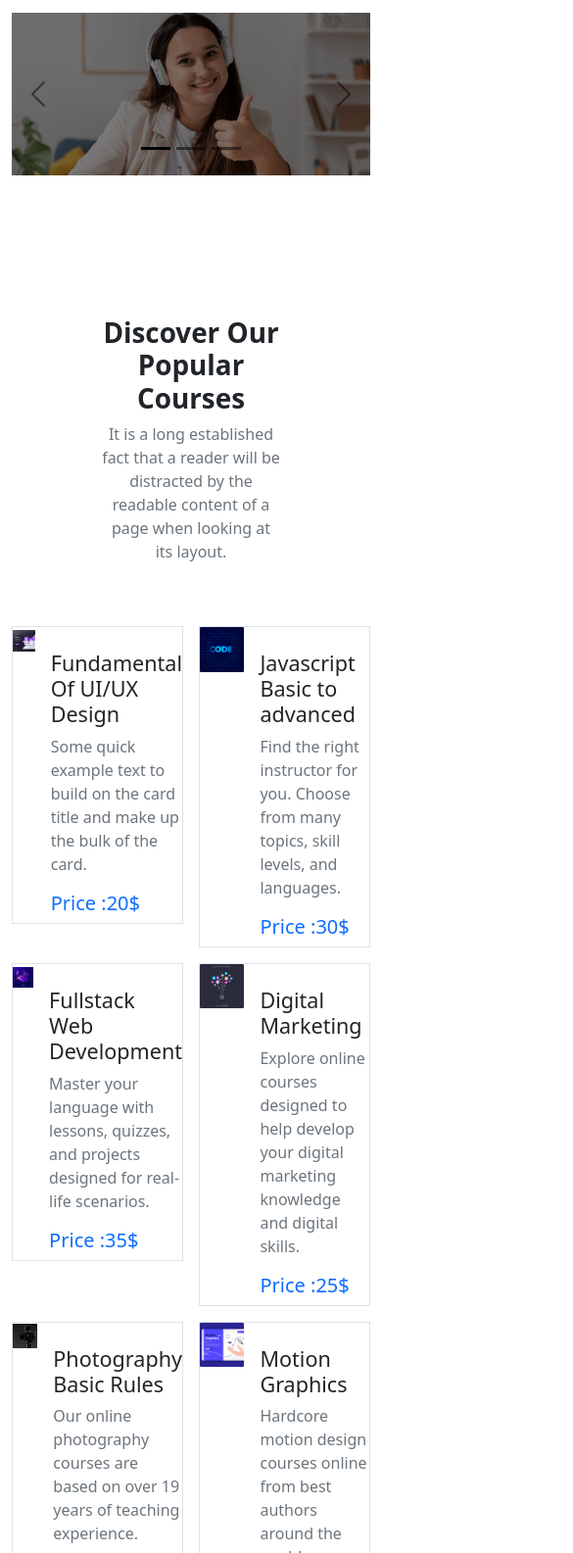
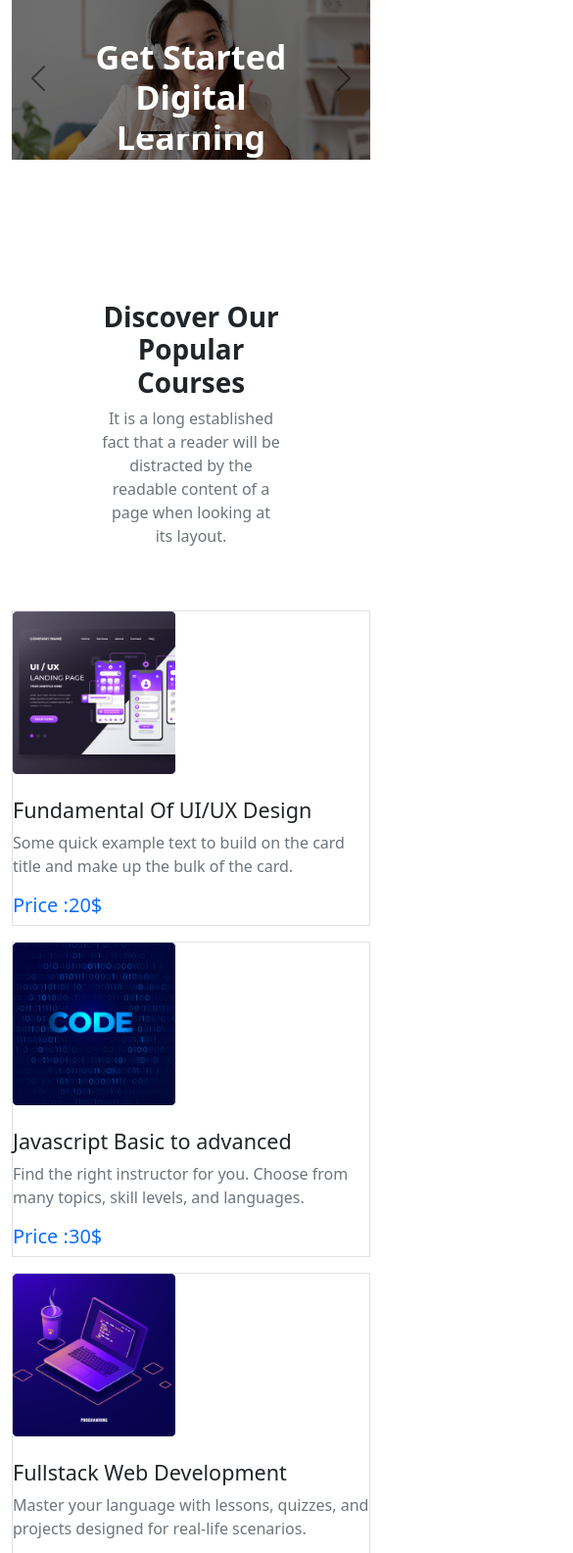
Before and after one commit to mostafej/global-tech, a plain HTML site: page index.html in a window 390 px wide. Shown: the part 64-1649 px from the top of the page at 98% size, 585 px wide, since content can reach past the window. Drawn offline with nearby package versions, Linux system fonts and the light colour scheme.

Commit message:
responsive-hoina

```diff
--- a/index.html
+++ b/index.html
@@ -15,13 +15,11 @@
 <body>
     <header>
         <!-- navigation bar start -->
-        <nav class="container navbar navbar-expand-lg mb-3">
+        <nav class="container navbar navbar-expand-lg ">
             <div class="container-fluid">
               <a class="navbar-brand fs-3 fw-bold" href="#">Global Tech</a>
               <button class="navbar-toggler" type="button" data-bs-toggle="collapse" data-bs-target="#navbarSupportedContent" aria-controls="navbarSupportedContent" aria-expanded="false" aria-label="Toggle navigation">
-                <span></span>
-                <span></span>
-                <span></span>
+                <span class="navbar-toggler-icon"></span>
               </button>
               <div class="collapse navbar-collapse" id="navbarSupportedContent">
                 <ul class="navbar-nav ms-auto mb-2 mb-lg-0 ">
@@ -63,7 +61,7 @@
                 <div class="carousel-inner">
                   <div class="carousel-item active" data-bs-interval="10000">
                     <img src="images/cover/cover-1.jpg" class="d-block w-100 img-fluid" alt="...">
-                    <div class="carousel-caption d-none d-md-block">
+                    <div class="carousel-caption h-75">
                         <h5 class="display-4 text-white fw-bolder">Get Started Digital <br> Learning</h5>
                       <p class="mb-3 text-white w-75 mx-auto">A learning method based on the use of new digital tools to enable learners to learn in a different way.</p>
                       <button class="btn btn-primary" type="submit">Get Started</button>
@@ -71,7 +69,7 @@
                   </div>
                   <div class="carousel-item" data-bs-interval="2000">
                     <img src="images/cover/cover-2.jpg" class="d-block w-100 img-fluid" alt="...">
-                    <div class="carousel-caption d-none d-md-block">
+                    <div class="carousel-caption h-75">
                         <h5 class="display-4 text-white fw-bolder">You can be a<br> leader</h5>
                         <p class="mb-3 text-white w-75 mx-auto">A learning method based on the use of new digital tools to enable learners to learn in a different way.</p>
                         <button class="btn btn-primary" type="submit">Get Started</button>
@@ -79,7 +77,7 @@
                   </div>
                   <div class="carousel-item">
                     <img src="images/cover/cover-3.jpg" class="d-block w-100 img-fluid" alt="...">
-                    <div class="carousel-caption d-none d-md-block">
+                    <div class="carousel-caption h-75">
                         <h5 class="display-4 text-white fw-bolder">Start learning and be<br> optimistic</h5>
                         <p class="mb-3 text-white w-75 mx-auto">A learning method based on the use of new digital tools to enable learners to learn in a different way.</p>
                         <button class="btn btn-primary" type="submit">Get Started</button>
@@ -108,10 +106,10 @@
             <div class="pt-5" id="courses">
                 <div>
                     <div class="row g-3">
-                      <div class="col-6">
-                        <div class=" border d-flex w-100">
+                      <div class="col-lg-6 col-md-12 col-sm-12 col-12">
+                        <div class=" border d-flex w-100 flex-lg-row flex-md-row flex-sm-column flex-column">
                             <div class="w-50 pe-3">
-                                <img class="w-100" src="images/course/course-1.png" alt="">
+                                <img class="img-fluid w-100" src="images/course/course-1.png" alt="">
                             </div>
                             <div class="w-100">
                                 <h4 class="pt-4">Fundamental Of UI/UX Design</h4>
@@ -120,10 +118,10 @@
                             </div>
                         </div>
                       </div>
-                      <div class="col-6">
-                        <div class=" border d-flex w-100">
+                      <div class="col-lg-6 col-md-12 col-sm-12 col-12 ">
+                        <div class=" border d-flex w-100 flex-lg-row flex-md-row flex-sm-column flex-column">
                             <div class="w-50 pe-3">
-                                <img class="w-100" src="images/course/course-2.png" alt="">
+                                <img class="img-fluid w-100" src="images/course/course-2.png" alt="">
                             </div>
                             <div class="w-100">
                                 <h4 class="pt-4">Javascript Basic to advanced</h4>
@@ -132,10 +130,10 @@
                             </div>
                         </div>
                       </div>
-                      <div class="col-6">
-                        <div class=" border d-flex w-100">
+                      <div class="col-lg-6 col-md-12 col-sm-12 col-12">
+                        <div class=" border d-flex w-100 flex-lg-row flex-md-row flex-sm-column flex-column">
                             <div class="w-50 pe-3">
-                                <img class="w-100" src="images/course/course-3.png" alt="">
+                                <img class="img-fluid w-100" src="images/course/course-3.png" alt="">
                             </div>
                             <div class="w-100">
                                 <h4 class="pt-4">Fullstack Web Development</h4>
@@ -144,10 +142,10 @@
                             </div>
                         </div>
                       </div>
-                      <div class="col-6">
-                        <div class=" border d-flex w-100">
+                      <div class="col-lg-6 col-md-12 col-sm-12 col-12">
+                        <div class=" border d-flex w-100 flex-lg-row flex-md-row flex-sm-column flex-column">
                             <div class="w-50 pe-3">
-                                <img class="w-100" src="images/course/course-4.png" alt="">
+                                <img class="img-fluid w-100" src="images/course/course-4.png" alt="">
                             </div>
                             <div class="w-100">
                                 <h4 class="pt-4">Digital Marketing</h4>
@@ -156,10 +154,10 @@
                             </div>
                         </div>
                       </div>
-                      <div class="col-6">
-                        <div class=" border d-flex w-100">
+                      <div class="col-lg-6 col-md-12 col-sm-12 col-12">
+                        <div class=" border d-flex w-100 flex-lg-row flex-md-row flex-sm-column flex-column">
                             <div class="w-50 pe-3">
-                                <img class="w-100" src="images/course/course-5.png" alt="">
+                                <img class="img-fluid w-100" src="images/course/course-5.png" alt="">
                             </div>
                             <div class="w-100">
                                 <h4 class="pt-4">Photography Basic Rules</h4>
@@ -168,10 +166,10 @@
                             </div>
                         </div>
                       </div>
-                      <div class="col-6">
-                        <div class=" border d-flex w-100">
+                      <div class="col-lg-6 col-md-12 col-sm-12 col-12">
+                        <div class=" border d-flex w-100 flex-lg-row flex-md-row flex-sm-column flex-column">
                             <div class="w-50 pe-3">
-                                <img class="w-100" src="images/course/course-6.png" alt="">
+                                <img class="img-fluid w-100" src="images/course/course-6.png" alt="">
                             </div>
                             <div class="w-100">
                                 <h4 class="pt-4">Motion Graphics</h4>
@@ -189,7 +187,7 @@
         </section>
         <!-- course area end -->
         <!-- modal part start -->
-        <section class="container bg-primary d-flex align-items-center justify-content-center my-5" id="register">
+        <section class="container bg-primary d-flex flex-lg-row flex-md-column flex-sm-column flex-column align-items-center justify-content-center my-5" id="register">
             <div class="w-50 p-5 text-white">
                 <h2 class="pb-4">Ready to join?</h2>
                 <p>It is a long established fact that a reader will be distracted by the
@@ -229,7 +227,7 @@
                 </div>
             </div>
         </section>
-        <!-- modal part start-->
+        <!-- modal part end-->
         <!-- Question part start-->
          <section class="container py-5" id="deal">
             <div class="w-50 mx-auto text-center">
@@ -294,7 +292,7 @@
          </section>
         <!-- Question part end -->
         <!-- company list start -->
-        <section class="container py-5">
+        <section class="container py-5 d-none d-lg-block">
             <div class="w-75 mx-auto text-center pb-3"><h1 class="fw-bolder">Trusted by over 800+ companies</h1></div>
             <div class="mx-auto d-flex pb-5">
                 <div class="me-5"><img src="images/company/company-1.png" alt=""></div>
--- a/styles/style.css
+++ b/styles/style.css
@@ -1,5 +1,5 @@
 .carousel-caption{
-    bottom: 100px;
+    height: auto;
 }
 .carousel-item img{
     opacity: 0.5;
```
